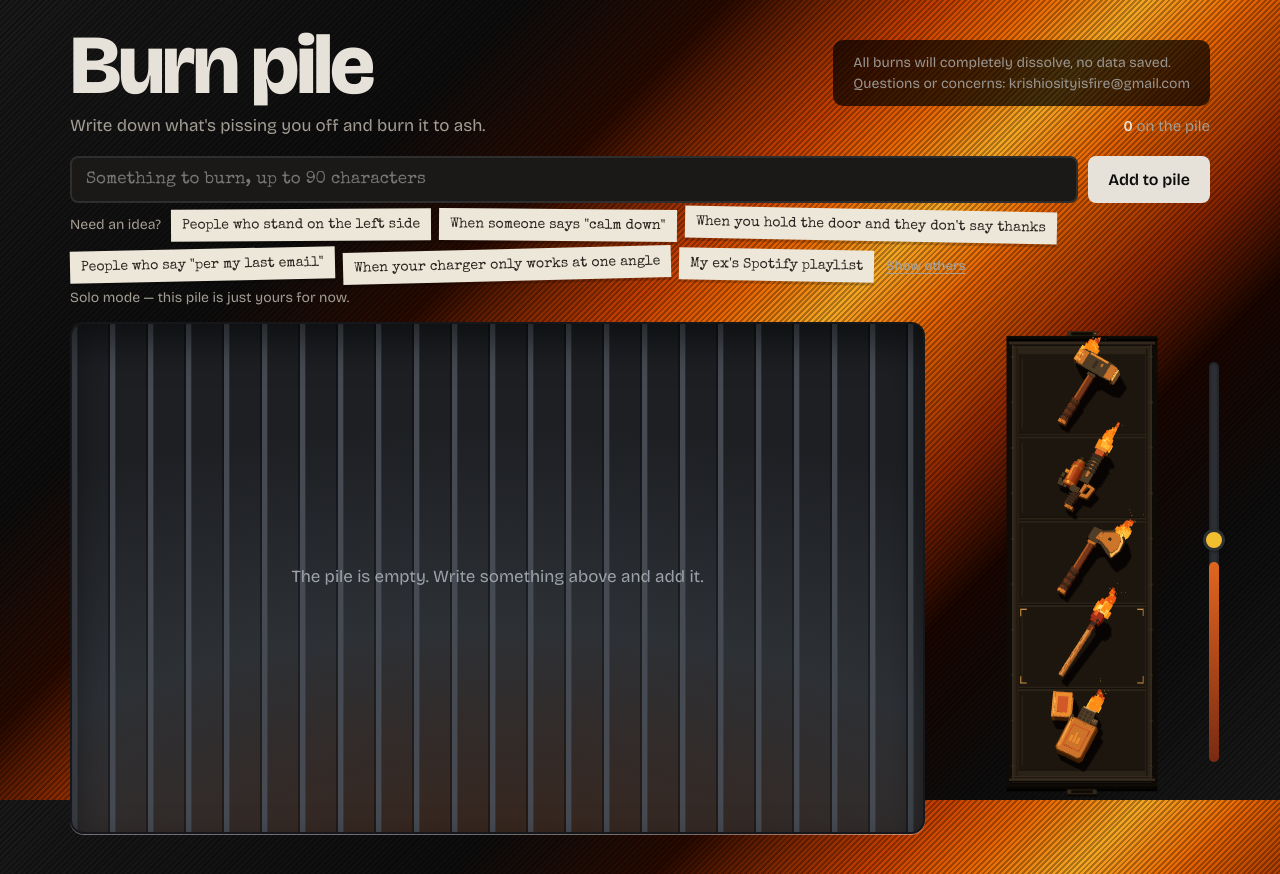
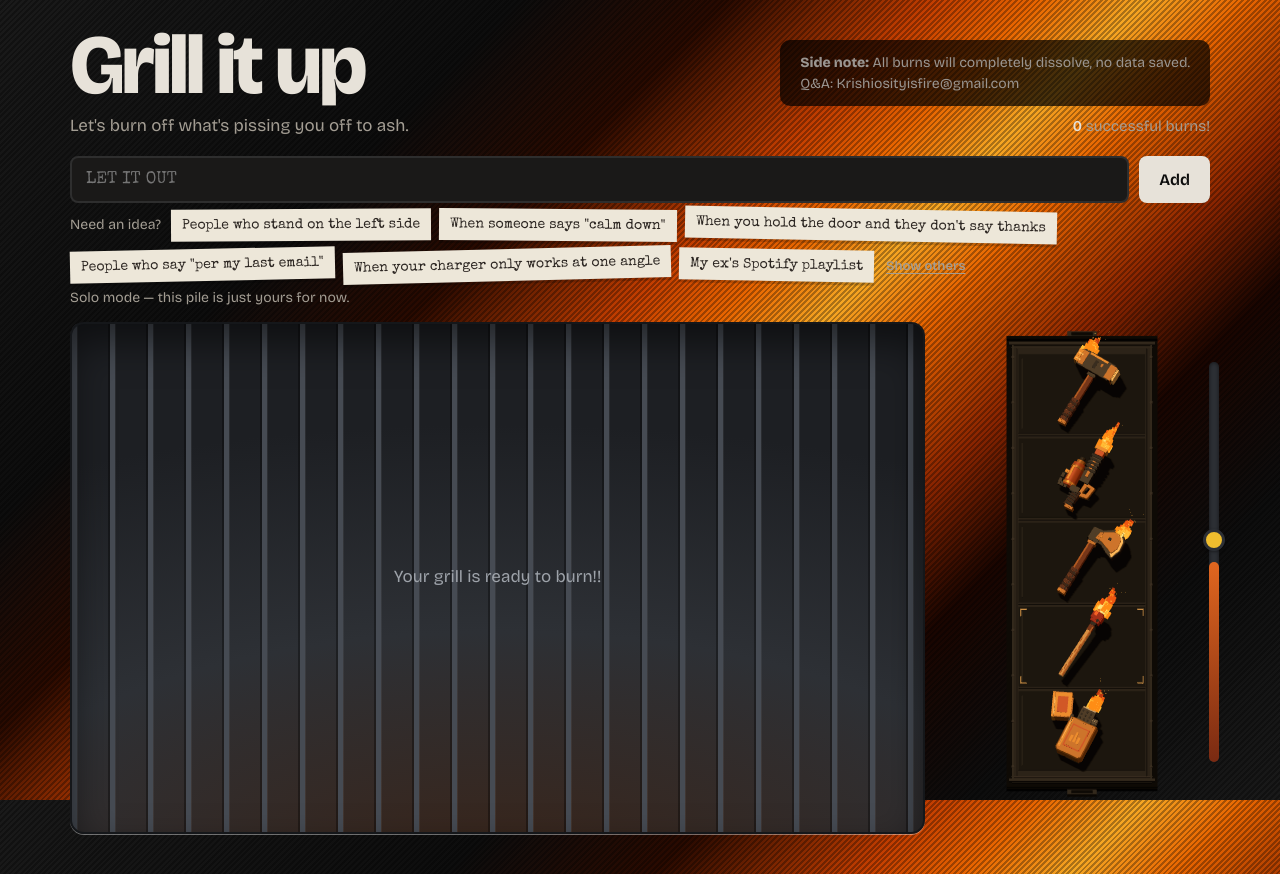
Before and after one commit to krishiosity/burngrill, a plain HTML site: page index.html in a window 1280 px wide. Drawn offline with nearby package versions, Linux system fonts and the light colour scheme; animation ran at ten frames a second.

Commit message:
Add files via upload

```diff
--- a/index.html
+++ b/index.html
@@ -3,7 +3,7 @@
 <head>
 <meta charset="utf-8">
 <meta name="viewport" content="width=device-width, initial-scale=1, viewport-fit=cover">
-<title>Burn pile</title>
+<title>Grill it up</title>
 <link rel="preconnect" href="https://fonts.googleapis.com">
 <link rel="preconnect" href="https://fonts.gstatic.com" crossorigin>
 <link href="https://fonts.googleapis.com/css2?family=Bricolage+Grotesque:opsz,wght@12..96,400;12..96,600;12..96,800&family=Special+Elite&display=swap" rel="stylesheet">
@@ -140,22 +140,22 @@ form.add{display:flex;gap:10px;margin:0 0 6px}
 <div class="wrap">
   <header>
     <div>
-      <h1>Burn pile</h1>
-      <p class="lede">Write down what's pissing you off and burn it to ash.</p>
+      <h1>Grill it up</h1>
+      <p class="lede">Let's burn off what's pissing you off to ash.</p>
     </div>
     <div class="header-right">
-      <div class="disclaimer">All burns will completely dissolve, no data saved.<br>Questions or concerns: krishiosityisfire@gmail.com</div>
+      <div class="disclaimer"><b>Side note:</b> All burns will completely dissolve, no data saved.<br>Q&amp;A: Krishiosityisfire@gmail.com</div>
       <div class="stats">
         <span class="here" id="here" hidden><i></i><span id="hereN">1 here</span></span>
-        <span><b class="counter" id="pileN">0</b> on the pile</span>
+        <span><b class="counter" id="pileN">0</b> successful burns!</span>
       </div>
     </div>
   </header>
 
   <form class="add" id="addForm" autocomplete="off">
     <label class="sr" for="snip">Something to burn</label>
-    <input id="snip" maxlength="90" placeholder="Something to burn, up to 90 characters">
-    <button type="submit" id="addBtn">Add to pile</button>
+    <input id="snip" maxlength="90" placeholder="LET IT OUT">
+    <button type="submit" id="addBtn">Add</button>
   </form>
   <section class="ideas" aria-label="Suggestions">
     <span class="ideas-lbl">Need an idea?</span>
@@ -172,7 +172,7 @@ form.add{display:flex;gap:10px;margin:0 0 6px}
         <div class="cursors" id="cursors">
           <div class="cursor" id="myCursor" hidden><div class="ring"></div><svg viewBox="0 0 24 24"></svg></div>
         </div>
-        <div class="empty" id="empty">The pile is empty. Write something above and add it.</div>
+        <div class="empty" id="empty">Your grill is ready to burn!!</div>
       </div>
     </div>
     <div class="tools-sidebar">
@@ -1075,8 +1075,11 @@ function animate(now){
   else environment.selection.position.y=THREE.MathUtils.damp(environment.selection.position.y,(2-selected)*3.25,12,dt);
   renderer.render(scene,camera);
 }
+isHoriz=mobileQuery.matches;
+layoutTools();
 new ResizeObserver(fitCamera).observe(stage);
 fitCamera();
+requestAnimationFrame(()=>fitCamera());
 renderer.setAnimationLoop(animate);
 </script>
 </body>
```
